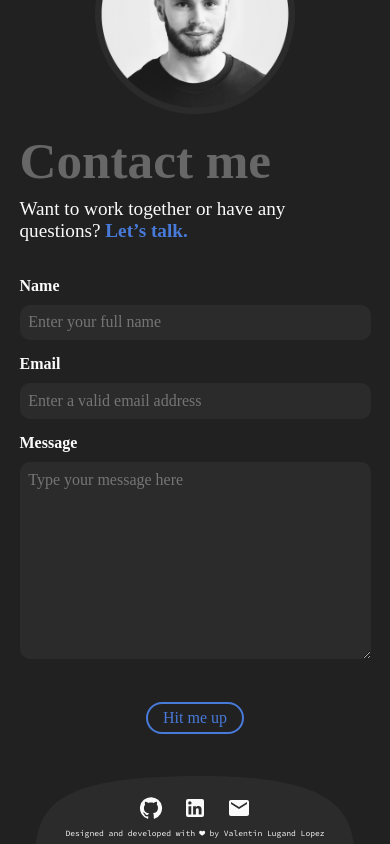
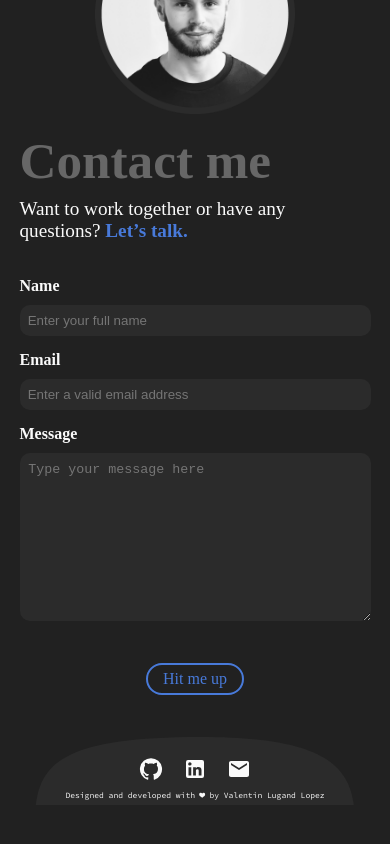
Before and after one commit to valentinllpz/Portfolio, a Next.js app in the folder src/: page / in a window 390 px wide. Shown: the part 3184-4028 px from the top of the page. After the commit the page ends 3989 px from the top, so only its background shows below. Built offline with nearby package versions, Linux system fonts and the light colour scheme; no server answers; a web font is replaced by a local one.

Commit message:
attempt to fix form overflow mobile

```diff
--- a/src/styles/Form.module.scss
+++ b/src/styles/Form.module.scss
@@ -20,6 +20,9 @@
 			flex-wrap: wrap;
 			gap: 10px;
 			height: fit-content;
+			font-family: Arial, Helvetica, sans-serif;
+			font-weight: 300;
+			font-size: 1rem;
 
 			.inputLabel {
 				margin-top: 15px;
@@ -29,27 +32,24 @@
 			}
 
 			.inputField {
-				font-family: SF-Compact-Text;
-				font-weight: 300;
-				font-size: 1rem;
+
 				background-color: vars.$color-grey-transparent;
 				outline: none;
 				border: none;
 				border-radius: 10px;
 				padding: 1.1ch;
 				color: inherit;
+				max-width: 100%;
 			}
 
 			.inputMessage {
 				resize: vertical;
 				max-height: 40vh;
 				min-height: 100px;
+				max-width: 100%;
 			}
 
 			.errorMsg {
-				font-family: SF-Compact-Text;
-				font-weight: 300;
-				font-size: 1rem;
 				color: vars.$color-red;
 				margin: 0;
 			}
@@ -64,6 +64,6 @@
 @media only screen and (max-width: vars.$maxWidth) {
 	.form {
 		min-width: 100%;
-		max-width: 100vw;
+		max-width: 90vw;
 	}
 }
```
